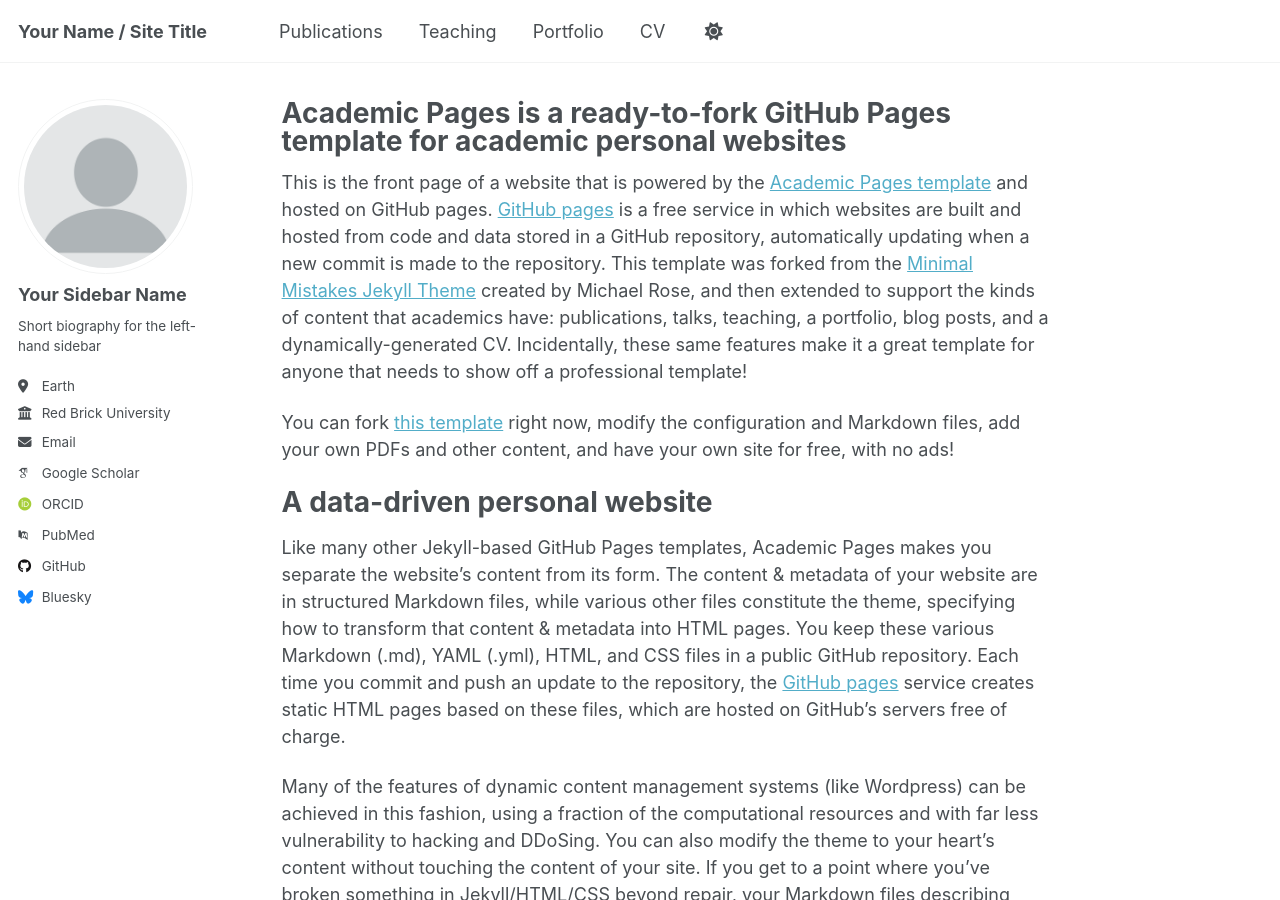
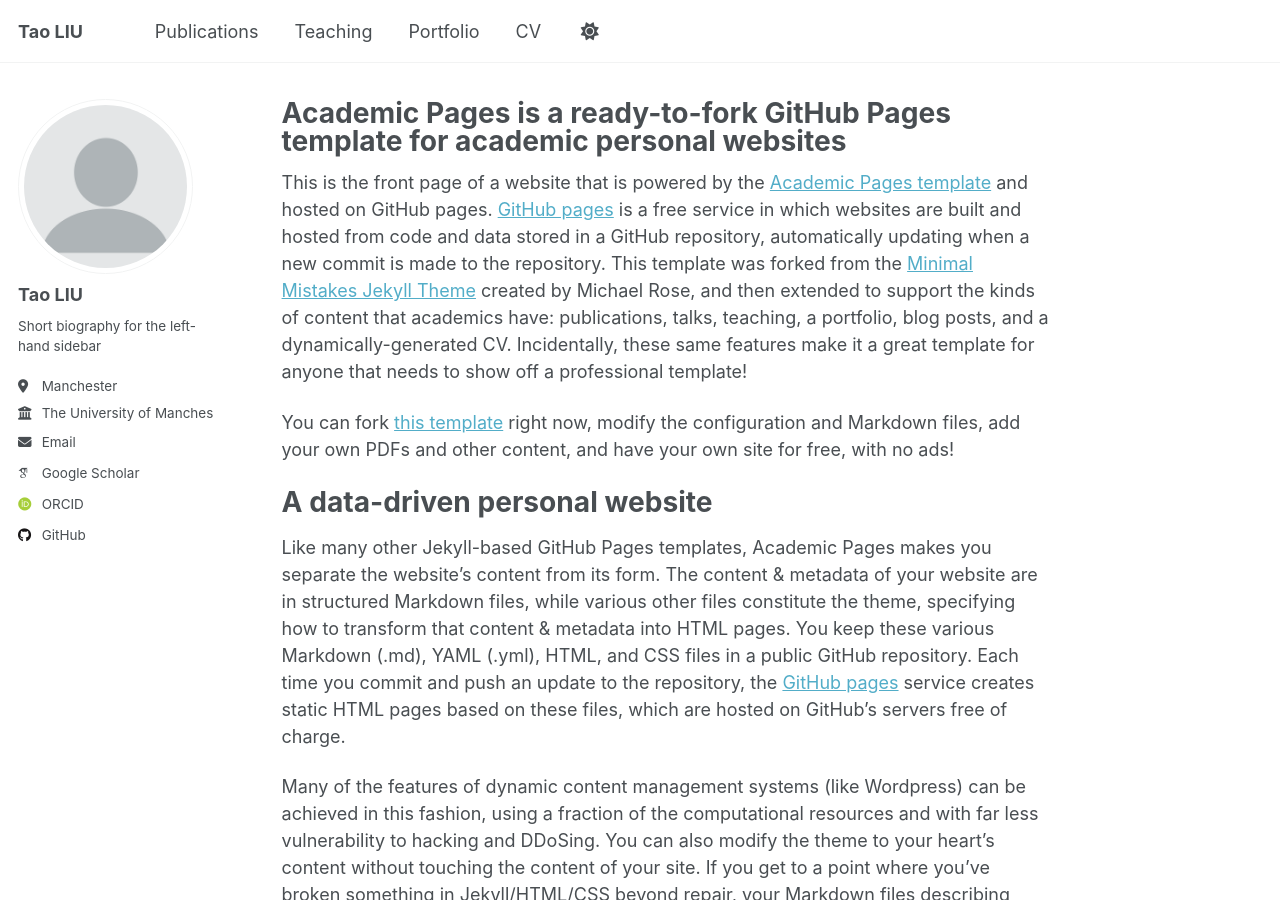
Before and after one commit to RyanTaoLiu/PersonalPage, a Jekyll site: the page built from _pages/about.md, in a window 1280 px wide and 900 px high. Built offline with Jekyll 4.4.1, drawn with Linux system fonts in a browser that asks for light colours; some web fonts are replaced; a script that is not in the unit is left out.

Commit message:
config.py

```diff
--- a/_config.yml
+++ b/_config.yml
@@ -9,13 +9,13 @@
 # Basic Site Settings
 locale                   : "en-US"
 site_theme               : "default" # Currently available options are "default", "air"
-title                    : "Your Name / Site Title"
+title                    : "Tao LIU"
 title_separator          : "-"
 name                     : &name "Your Name"
 description              : &description "personal description"
-url                      : https://academicpages.github.io # the base hostname & protocol for your site e.g. "https://[your GitHub username].github.io" or if you already have some other page hosted on Github then use "https://[your GitHub username].github.io/[Your Repo Name]"
+url                      : https://ryantaoliu.github.io # the base hostname & protocol for your site e.g. "https://[your GitHub username].github.io" or if you already have some other page hosted on Github then use "https://[your GitHub username].github.io/[Your Repo Name]"
 baseurl                  : "" # the subpath of your site, e.g. "/blog"
-repository               : "academicpages/academicpages.github.io"
+repository               : "RyanTaoLiu/PersonalPage"
 
 # Site Author - The following control what appear as part of the author content on the side bar.
 #               If a field is blank the icon and link will not appear, otherwise it will be shown.
@@ -23,23 +23,23 @@
 author:
   # Biographic information
   avatar           : "profile.png"
-  name             : "Your Sidebar Name"
+  name             : "Tao LIU"
   pronouns         : # example: "she/her"
   bio              : "Short biography for the left-hand sidebar"
-  location         : "Earth"
-  employer         : "Red Brick University"
+  location         : "Manchester"
+  employer         : "The University of Manchester"
   uri              : # URL
-  email            : "none@example.org"
+  email            : "tao.liu@manchester.ac.uk"
 
   # Academic websites
   academia         : # URL
   arxiv            : # URL - Update with the correct link to your profile
-  googlescholar    : "https://scholar.google.com/citations?user=PS_CX0AAAAAJ"
+  googlescholar    : "https://scholar.google.com/citations?user=0v34TRQAAAAJ&hl=en"
   inspire-hep      : # URL
   impactstory      : # URL
   orcid            : "http://orcid.org/yourorcidurl"
   semantic         : # URL
-  pubmed           : "https://www.ncbi.nlm.nih.gov/pubmed/?term=john+snow"
+  pubmed           : # "https://www.ncbi.nlm.nih.gov/pubmed/?term=john+snow"
   researchgate     : # URL
   scopus           : # URL
 
@@ -47,13 +47,13 @@
   bitbucket        : # Username - Update with your username on the site
   codepen          : # Username
   dribbble         : # Username
-  github           : "academicpages"
+  github           : "RyanTaoLiu"
   kaggle           : # Username
   stackoverflow    : # User number or user number and name (i.e., use "1" or "1/jeff-atwood")
 
   # Social media
   artstation       : # Username
-  bluesky          : "bsky.app" # Replace this with you Bluesky username
+  bluesky          : # "bsky.app" # Replace this with you Bluesky username
   facebook         : # Username
   flickr           : # Username
   foursquare       : # Username
```
